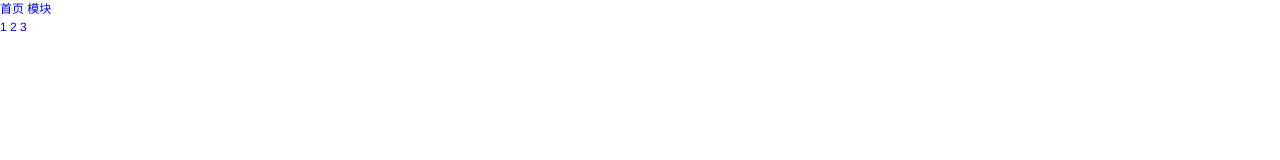
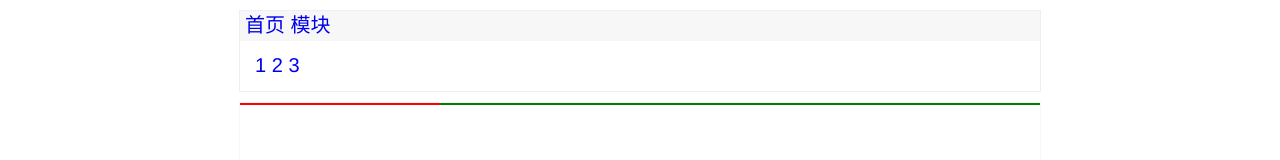
Before and after one commit to Cdroc/desk, a plain HTML site: page index.html in a window 1280 px wide. Drawn offline with Linux system fonts and the light colour scheme.

Commit message:
update index.html, nav.css

```diff
--- a/index.html
+++ b/index.html
@@ -25,10 +25,10 @@
 			</div>
 		</div>
 		<div id="content">
-			<div id="content_left">
+			<div id="con_left">
 
 			</div>
-			<div id="content_right">
+			<div id="con_right">
 
 			</div>
 		</div>
--- a/styles/nav.css
+++ b/styles/nav.css
@@ -1,3 +1,41 @@
-#navigation li {
+#navigation {
+	width: 800px;
+	margin: 10px auto;
+	border: 1px solid #eee;
+	font-size: 20px;
+}
+#navigation #nav-menu {
+	height: 30px;
+	background: #f7f7f7;
+}
+#navigation #nav-menu ul {
+	padding: 5px;
+}
+#navigation #nav-menu ul li {
 	display: inline;
 }
+#navigation #nav-item {
+	height: 50px;
+}
+#navigation #nav-item ul {
+	padding: 15px;
+}
+#navigation #nav-item ul li {
+	display: inline;
+}
+#content {
+	width: 800px;
+	height: 400px;
+	margin: 5px auto;
+	border: 1px solid #f7f7f7;
+}
+#content #con_left {
+	width: 198px;
+	float: left;
+	border: 1px solid red;
+}
+#content #con_right {
+	width: 598px;
+	float: right;
+	border: 1px solid green;
+}
```
